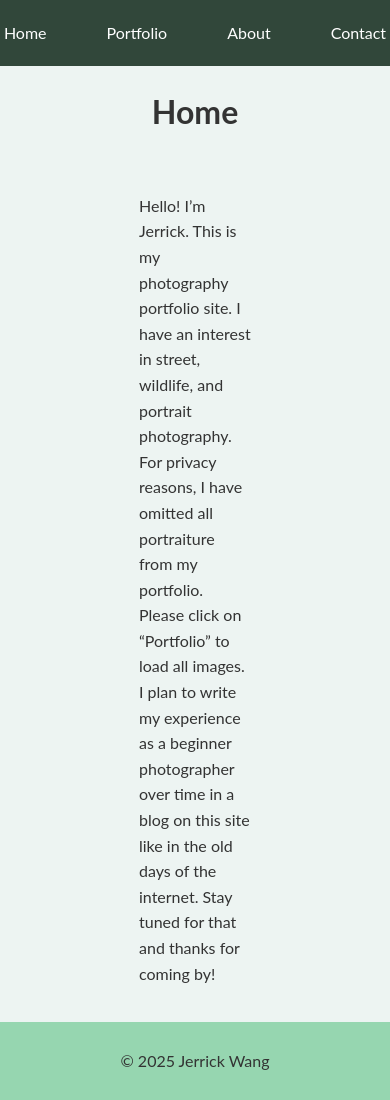
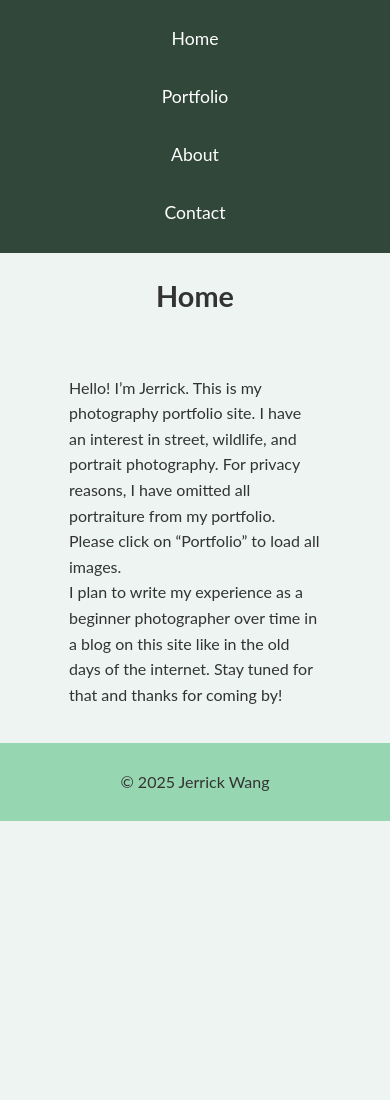
Before and after one commit to jerrickwang/jerrickwang.github.io, a Jekyll site: the page built from index.md, in a window 390 px wide and 1100 px high. Built offline with Jekyll 4.4.1, drawn with Linux system fonts in a browser that asks for light colours.

Commit message:
Update style.css

```diff
--- a/assets/css/style.css
+++ b/assets/css/style.css
@@ -35,6 +35,8 @@ nav ul {
   margin: 0;
   padding: 0;
   display: flex;
+  flex-wrap: wrap; /* Allows the links to wrap on smaller screens */
+  justify-content: center; /* Centers the links */
 }
 
 nav ul li {
@@ -54,8 +56,6 @@ nav ul li a {
 nav ul li a:hover {
   background: #000; /* Darker background on hover */
 }
-
-
 
 /* Page title styling */
 header h1 {
@@ -172,3 +172,34 @@ img {
   font-weight: bold;
   cursor: pointer;
 }
+
+/* Responsive Design */
+@media (max-width: 768px) {
+  /* Stack the navigation items vertically on smaller screens */
+  nav ul {
+    flex-direction: column;
+    align-items: center;
+  }
+
+  /* Adjust the navigation links padding and font size for mobile */
+  nav ul li a {
+    padding: 15px;
+    font-size: 1.1rem;
+  }
+
+  /* Adjust the main content padding on smaller screens */
+  main {
+    padding: 20px 30px;
+  }
+
+  /* Adjust image container width for mobile */
+  .image-container {
+    max-width: 90%; /* Ensure image containers take up less width on small screens */
+    margin: 0 auto; /* Center the image containers */
+  }
+
+  /* Adjust font size for the page title */
+  header h1 {
+    font-size: 1.8rem; /* Smaller font size for the page title on smaller screens */
+  }
+}
```
